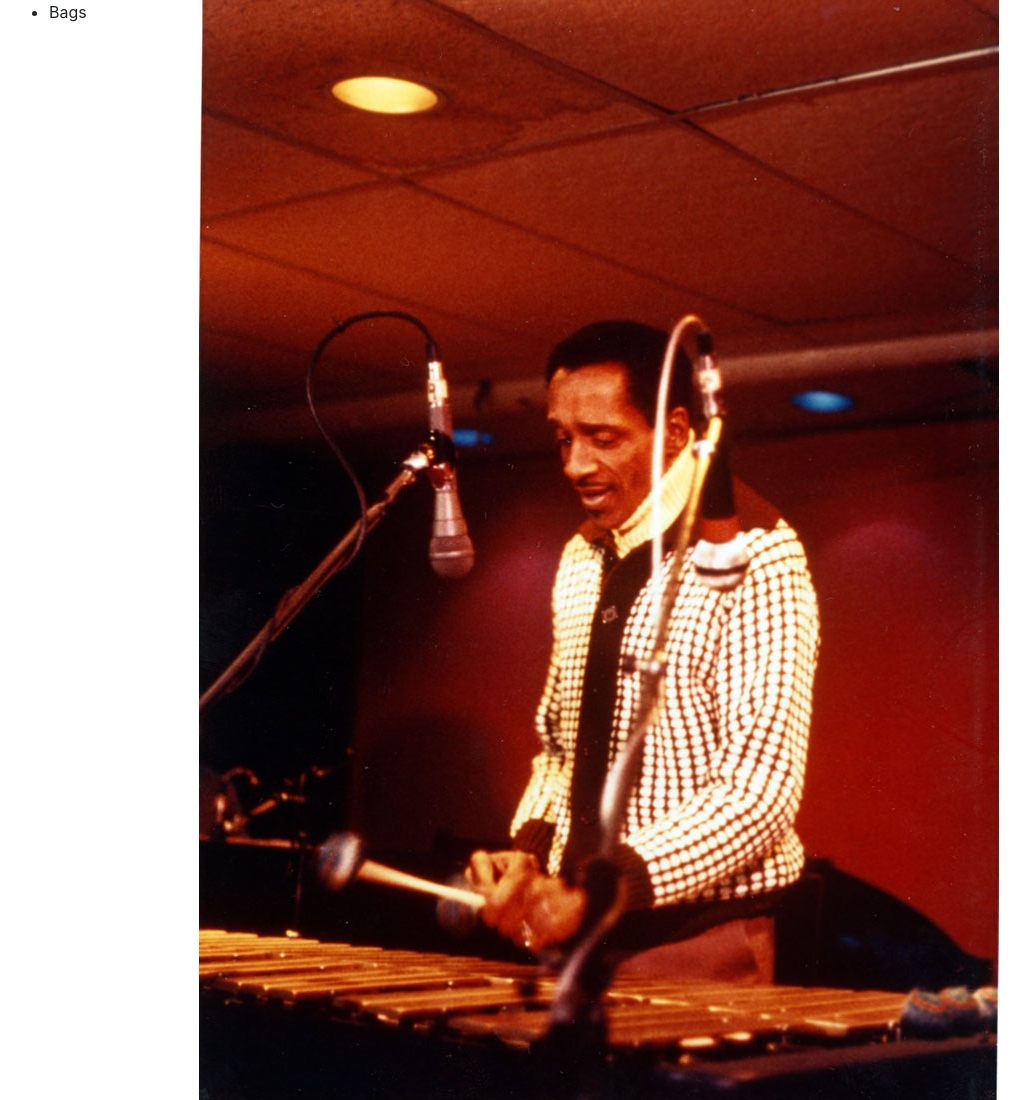
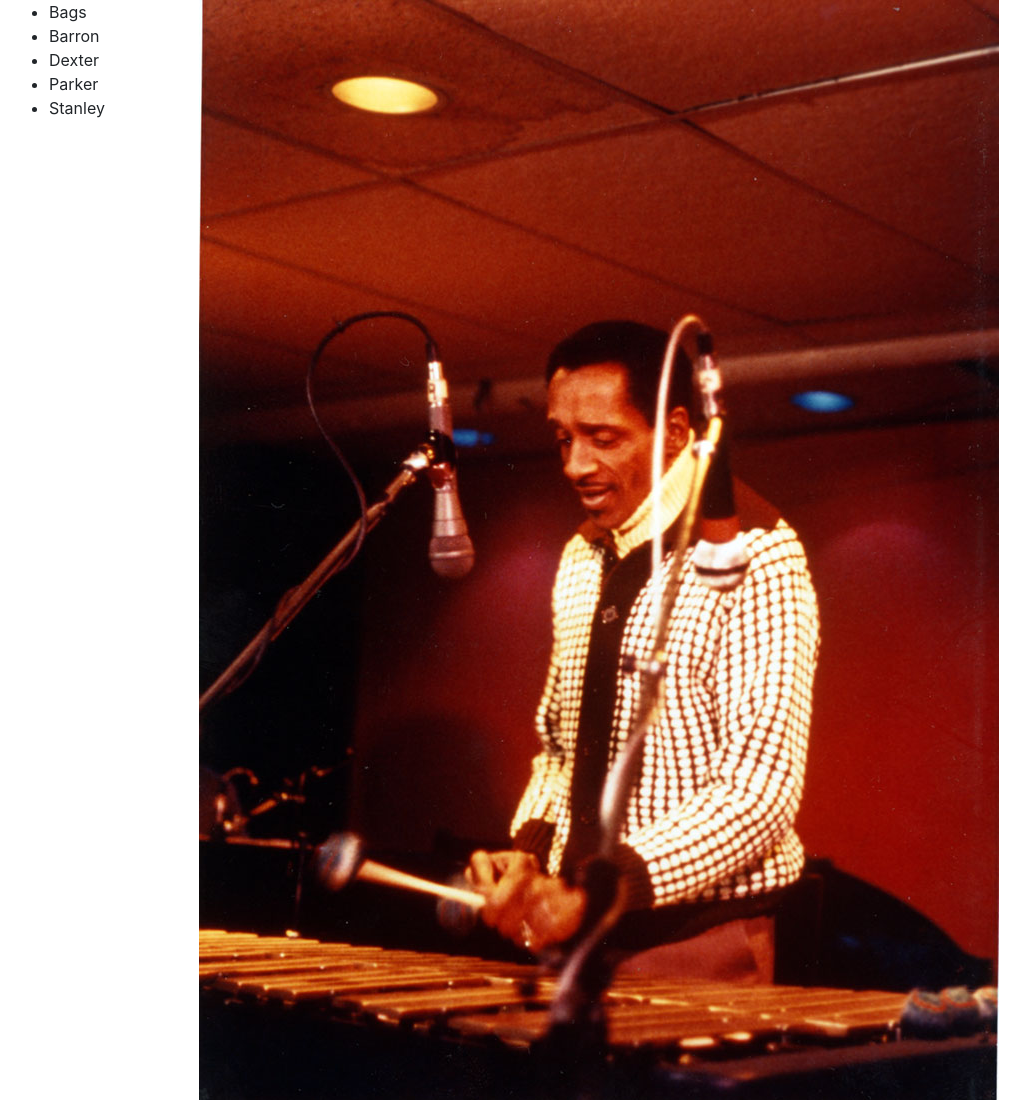
Before and after one commit to tstrain199/frontend-nanodegree-cat-clicker, a plain HTML site: page 5.5/index.html in a window 1280 px wide. Shown: the top 1100 px of the page, without its empty margins (76-1106 px from the left). Drawn offline with nearby package versions, Linux system fonts and the light colour scheme.

Commit message:
Changed to Native JS and HTML

```diff
--- a/5.5/index.html
+++ b/5.5/index.html
@@ -15,7 +15,7 @@
     <div class="container">
       <div class="row">
         <div class="col-2">
-          <ul class="list">
+          <ul id="myList" class="list">
           </ul>
         </div>
         <div class="col-10"></div>
--- a/5.5/js/awesome.js
+++ b/5.5/js/awesome.js
@@ -12,15 +12,18 @@ $(".col-10").append('<image src="' + pics[0] +'">');
 for (i = 0; i < cats.length; i++) {
   var cat = cats[i];
   var pic = pics[i];
-  var elem = $(".list").append('<li>' + cat + '</li>');
-
+  //var elem = $(".list").append('<li>' + cat + '</li>');
+  var x = document.createElement("LI");
+  var t = document.createTextNode(cat);
+  x.appendChild(t);
+  document.getElementById("myList").appendChild(x);
 
   //elem.on('click',(function(j){
-  elem.addEventListener('click', (function(picCopy) {
+  x.addEventListener('click', (function(picCopy) {
      return function() {
        var src = $(this).attr('src');
        $('.col-10 img').attr('src', picCopy);
        console.log(picCopy);
      };
-  })(i));
+  })(pic));
 };
```
